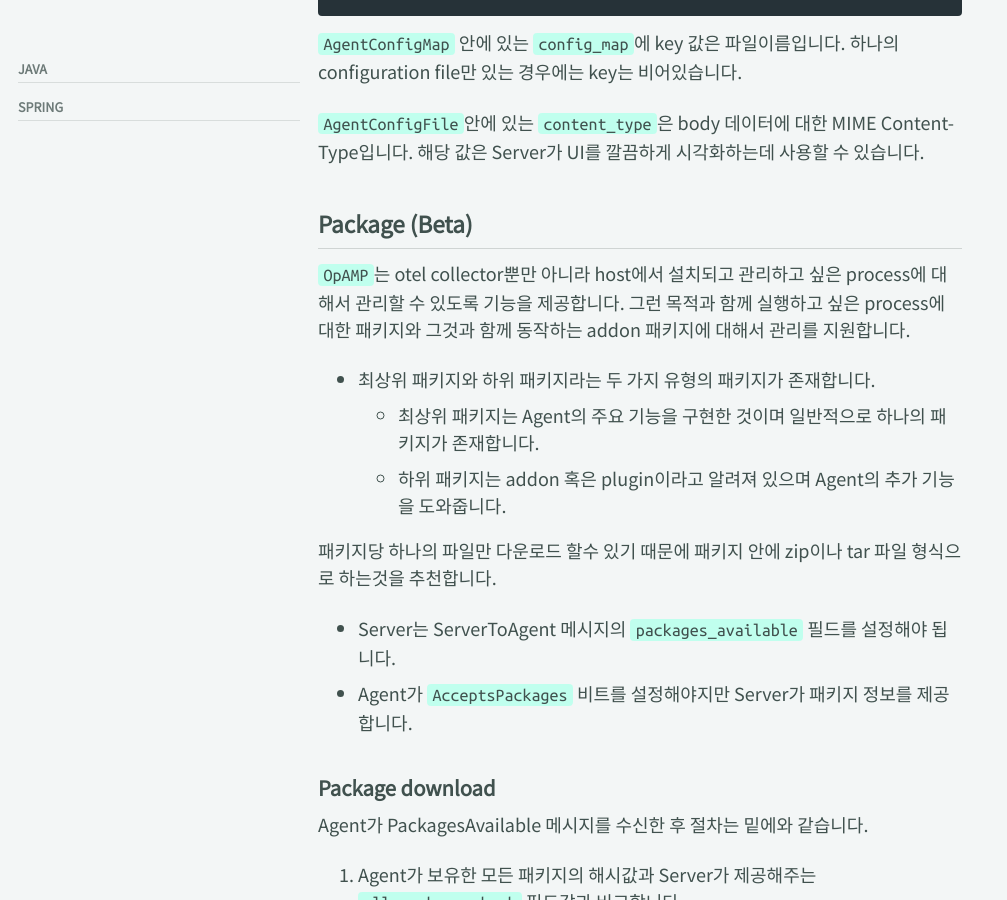
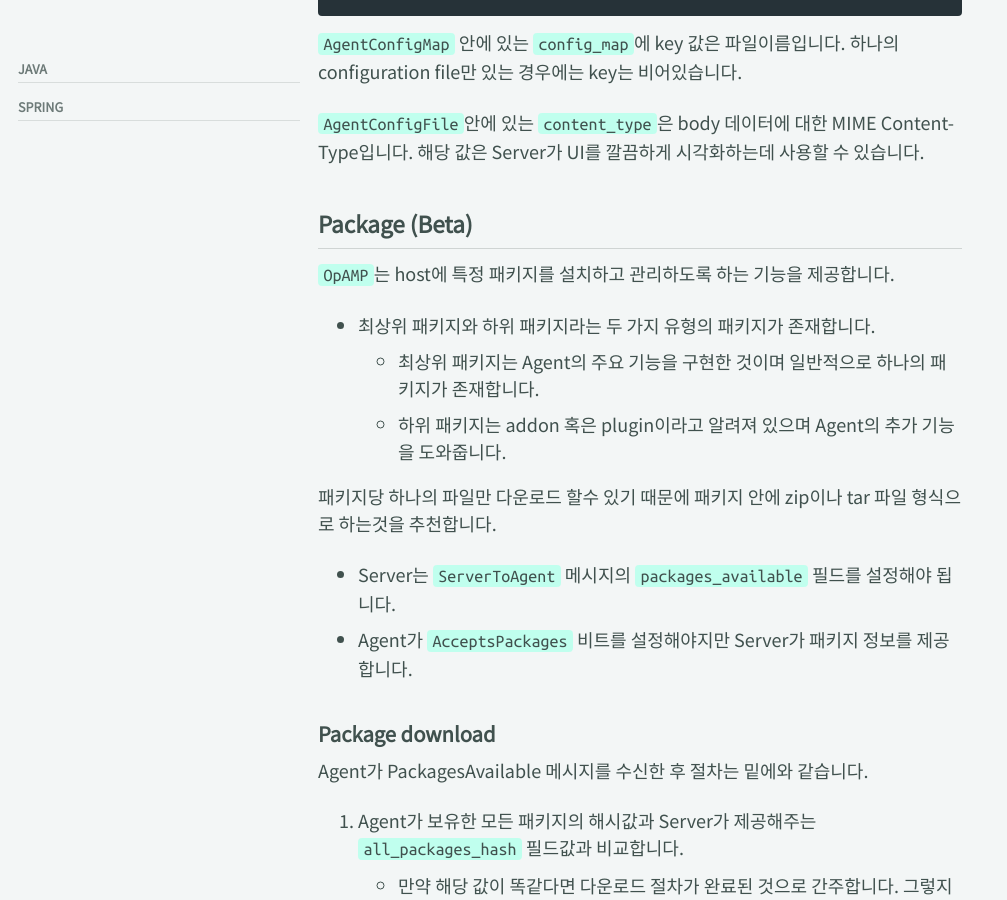
Before and after one commit to BaeJi77/BaeJi77.github.io, a Jekyll site: the page built from _posts/dev/2024-12-16-About-OpAMP-3.md, in a window 1280 px wide and 900 px high, scrolled down 4678 px. Shown: the whole window, without its empty margins (0-1007 px from the left). Built offline with Jekyll 4.4.1, drawn with Linux system fonts in a browser that asks for light colours; cached includes are drawn as plain includes; nearby versions of some CDN libraries; comment, search, counter and statistics services are not loaded.

Commit message:
2024-12-22 OpAMP (3)

```diff
--- a/_posts/dev/2024-12-16-About-OpAMP-3.md
+++ b/_posts/dev/2024-12-16-About-OpAMP-3.md
@@ -143,7 +143,7 @@ message AgentConfigFile {
 
 ## Package (Beta)
 
-`OpAMP`는 otel collector뿐만 아니라 host에서 설치되고 관리하고 싶은 process에 대해서 관리할 수 있도록 기능을 제공합니다. 그런 목적과 함께 실행하고 싶은 process에 대한 패키지와 그것과 함께 동작하는 addon 패키지에 대해서 관리를 지원합니다.
+`OpAMP`는 host에 특정 패키지를 설치하고 관리하도록 하는 기능을 제공합니다.
 
 - 최상위 패키지와 하위 패키지라는 두 가지 유형의 패키지가 존재합니다.
   - 최상위 패키지는 Agent의 주요 기능을 구현한 것이며 일반적으로 하나의 패키지가 존재합니다.
@@ -151,7 +151,7 @@ message AgentConfigFile {
 
 패키지당 하나의 파일만 다운로드 할수 있기 때문에 패키지 안에 zip이나 tar 파일 형식으로 하는것을 추천합니다.
 
-- Server는 ServerToAgent 메시지의 `packages_available` 필드를 설정해야 됩니다.
+- Server는 `ServerToAgent` 메시지의 `packages_available` 필드를 설정해야 됩니다.
 - Agent가 `AcceptsPackages` 비트를 설정해야지만 Server가 패키지 정보를 제공합니다.
 
 ### Package download
```
